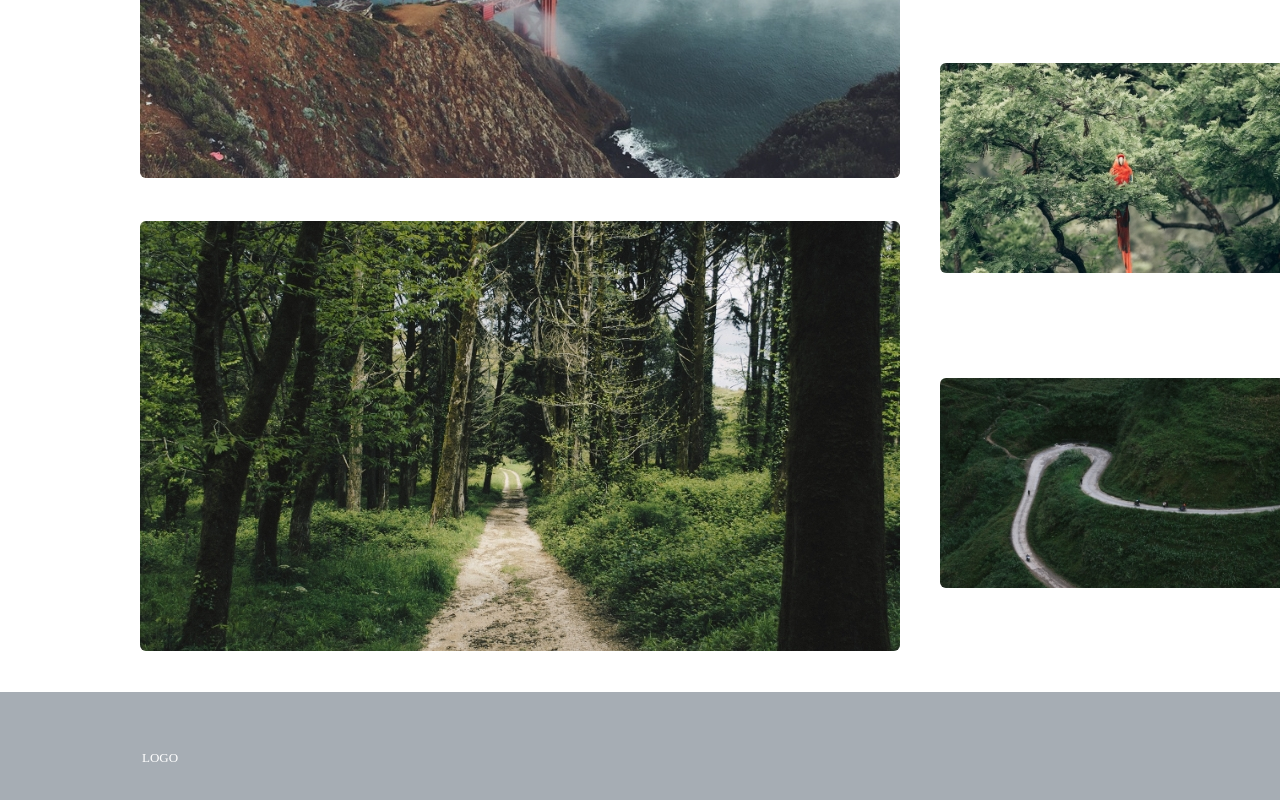
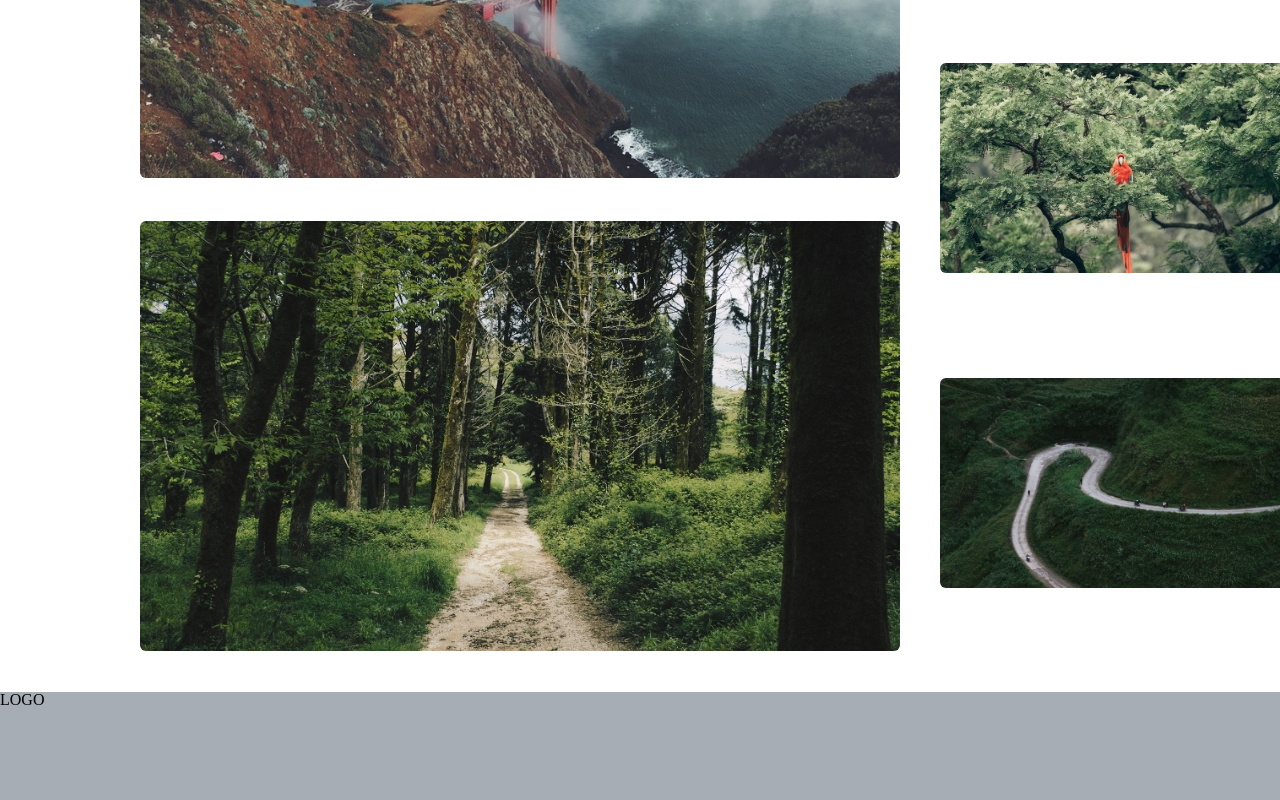
Before and after one commit to ainselalex/alexditsmanlesson5, a plain HTML site: page index.html in a window 1280 px wide. Shown: the part 855-1655 px from the top of the page. Drawn offline with Linux system fonts and the light colour scheme.

Commit message:
updated footer
started footer from 0

```diff
--- a/css/style.css
+++ b/css/style.css
@@ -186,17 +186,3 @@
 	background-color: #A6ADB4;
 	margin-top: 37px;
 }
-.footer-list {
-	width: 486.09px;
-	height: 84px;
-	margin-top: 56px;
-	margin-left: 142px;
-}
-.footer-logo {
-	vertical-align: middle;
-	display: inline-block;
-	width: 37px;
-	height: 13px;
-	font-size: 13px;
-	color: #FFFFFF;
-}
```
